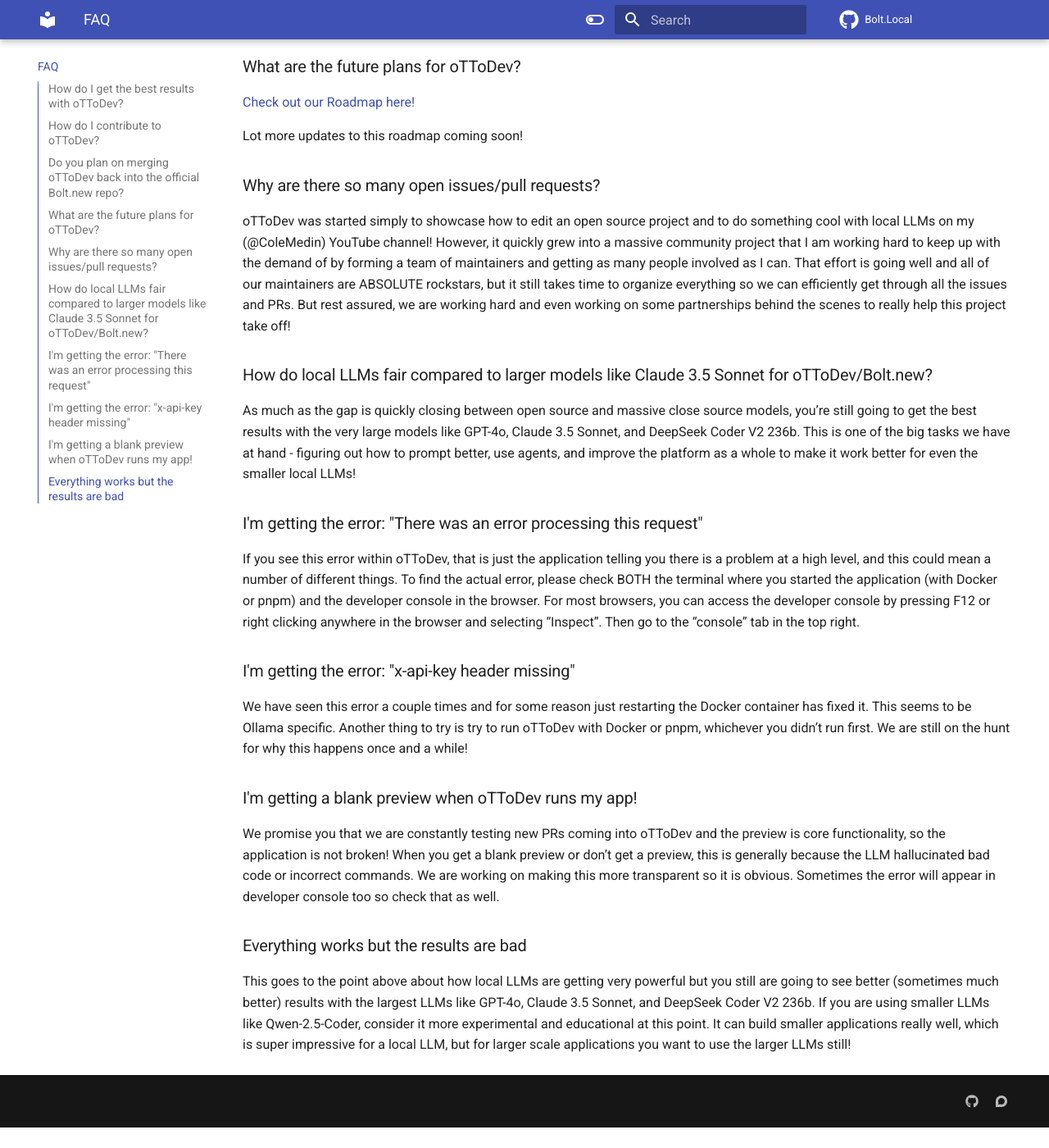
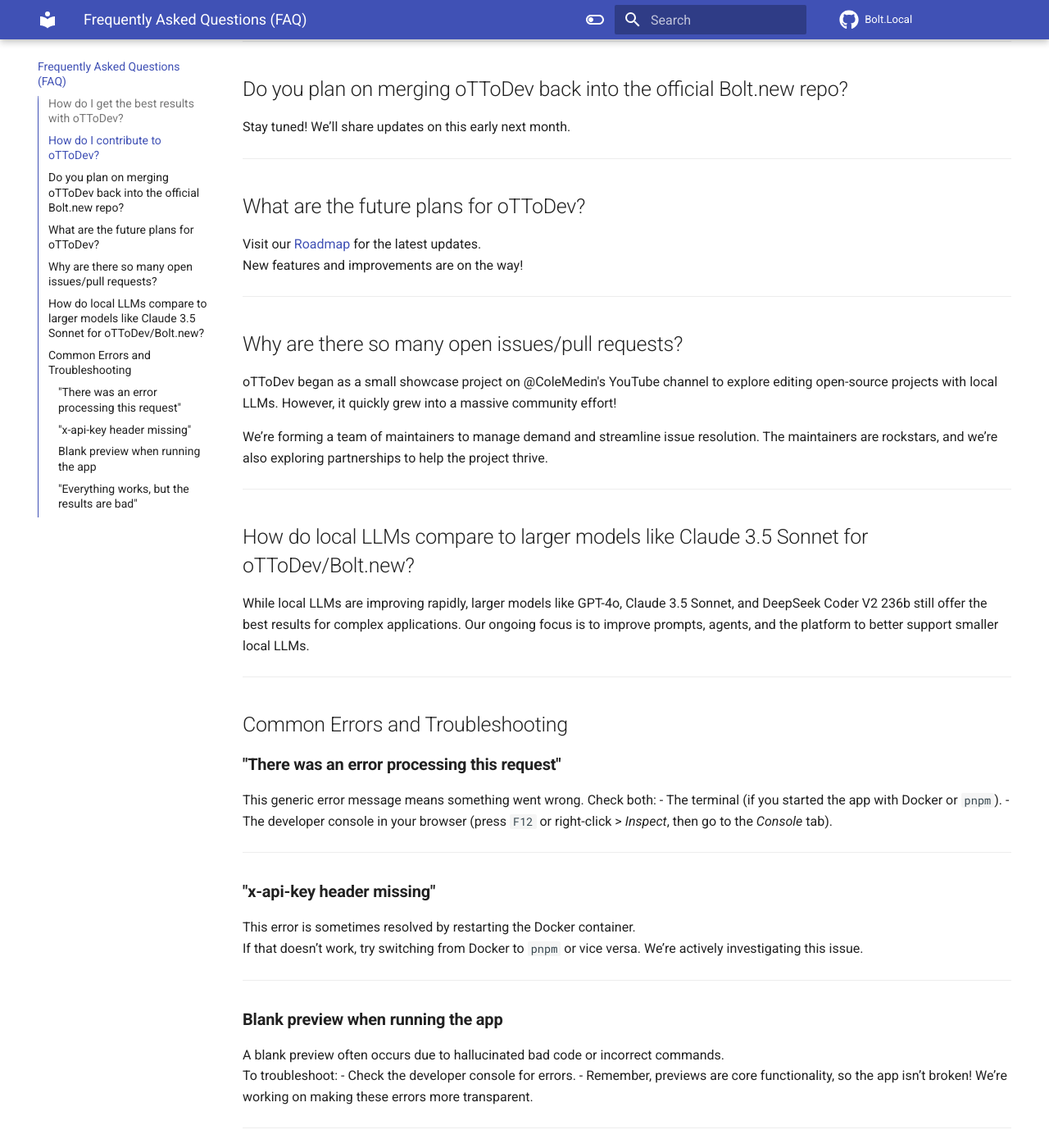
Before and after one commit to stackblitz/bolt.new, an MkDocs documentation site: the page built from docs/docs/FAQ.md, in a window 1280 px wide and 1400 px high, scrolled down 743 px. Shown: the whole window at 82% size. Built offline with MkDocs 1.6.1 and Material for MkDocs 9.7.7, drawn with Linux system fonts in a browser that asks for light colours; comment, search, counter and statistics services are not loaded; before the commit the page ends 2118 px from its top, so only the background shows below that; some of the changed text lies outside the part shown.

Commit message:
Update FAQ.md

```diff
--- a/docs/docs/FAQ.md
+++ b/docs/docs/FAQ.md
@@ -1,52 +1,81 @@
-# FAQ
+# Frequently Asked Questions (FAQ)
 
-### How do I get the best results with oTToDev?
+## How do I get the best results with oTToDev?
 
-- **Be specific about your stack**: If you want to use specific frameworks or libraries (like Astro, Tailwind, ShadCN, or any other popular JavaScript framework), mention them in your initial prompt to ensure Bolt scaffolds the project accordingly.
+- **Be specific about your stack**:
+  Mention the frameworks or libraries you want to use (e.g., Astro, Tailwind, ShadCN) in your initial prompt. This ensures that oTToDev scaffolds the project according to your preferences.
 
-- **Use the enhance prompt icon**: Before sending your prompt, try clicking the 'enhance' icon to have the AI model help you refine your prompt, then edit the results before submitting.
+- **Use the enhance prompt icon**:
+  Before sending your prompt, click the *enhance* icon to let the AI refine your prompt. You can edit the suggested improvements before submitting.
 
-- **Scaffold the basics first, then add features**: Make sure the basic structure of your application is in place before diving into more advanced functionality. This helps oTToDev understand the foundation of your project and ensure everything is wired up right before building out more advanced functionality.
+- **Scaffold the basics first, then add features**:
+  Ensure the foundational structure of your application is in place before introducing advanced functionality. This helps oTToDev establish a solid base to build on.
 
-- **Batch simple instructions**: Save time by combining simple instructions into one message. For example, you can ask oTToDev to change the color scheme, add mobile responsiveness, and restart the dev server, all in one go saving you time and reducing API credit consumption significantly.
+- **Batch simple instructions**:
+  Combine simple tasks into a single prompt to save time and reduce API credit consumption. For example:
+  *"Change the color scheme, add mobile responsiveness, and restart the dev server."*
 
-### How do I contribute to oTToDev?
+---
 
-[Please check out our dedicated page for contributing to oTToDev here!](CONTRIBUTING.md)
+## How do I contribute to oTToDev?
 
-### Do you plan on merging oTToDev back into the official Bolt.new repo?
+Check out our [Contribution Guide](CONTRIBUTING.md) for more details on how to get involved!
 
-More news coming on this coming early next month - stay tuned!
+---
 
-### What are the future plans for oTToDev?
+## Do you plan on merging oTToDev back into the official Bolt.new repo?
 
-[Check out our Roadmap here!](https://roadmap.sh/r/ottodev-roadmap-2ovzo)
+Stay tuned! We’ll share updates on this early next month.
 
-Lot more updates to this roadmap coming soon!
+---
 
-### Why are there so many open issues/pull requests?
+## What are the future plans for oTToDev?
 
-oTToDev was started simply to showcase how to edit an open source project and to do something cool with local LLMs on my (@ColeMedin) YouTube channel! However, it quickly
-grew into a massive community project that I am working hard to keep up with the demand of by forming a team of maintainers and getting as many people involved as I can.
-That effort is going well and all of our maintainers are ABSOLUTE rockstars, but it still takes time to organize everything so we can efficiently get through all
-the issues and PRs. But rest assured, we are working hard and even working on some partnerships behind the scenes to really help this project take off!
+Visit our [Roadmap](https://roadmap.sh/r/ottodev-roadmap-2ovzo) for the latest updates.
+New features and improvements are on the way!
 
-### How do local LLMs fair compared to larger models like Claude 3.5 Sonnet for oTToDev/Bolt.new?
+---
 
-As much as the gap is quickly closing between open source and massive close source models, you’re still going to get the best results with the very large models like GPT-4o, Claude 3.5 Sonnet, and DeepSeek Coder V2 236b. This is one of the big tasks we have at hand - figuring out how to prompt better, use agents, and improve the platform as a whole to make it work better for even the smaller local LLMs!
+## Why are there so many open issues/pull requests?
 
-### I'm getting the error: "There was an error processing this request"
+oTToDev began as a small showcase project on @ColeMedin's YouTube channel to explore editing open-source projects with local LLMs. However, it quickly grew into a massive community effort!
 
-If you see this error within oTToDev, that is just the application telling you there is a problem at a high level, and this could mean a number of different things. To find the actual error, please check BOTH the terminal where you started the application (with Docker or pnpm) and the developer console in the browser. For most browsers, you can access the developer console by pressing F12 or right clicking anywhere in the browser and selecting “Inspect”. Then go to the “console” tab in the top right.
+We’re forming a team of maintainers to manage demand and streamline issue resolution. The maintainers are rockstars, and we’re also exploring partnerships to help the project thrive.
 
-### I'm getting the error: "x-api-key header missing"
+---
 
-We have seen this error a couple times and for some reason just restarting the Docker container has fixed it. This seems to be Ollama specific. Another thing to try is try to run oTToDev with Docker or pnpm, whichever you didn’t run first. We are still on the hunt for why this happens once and a while!
+## How do local LLMs compare to larger models like Claude 3.5 Sonnet for oTToDev/Bolt.new?
 
-### I'm getting a blank preview when oTToDev runs my app!
+While local LLMs are improving rapidly, larger models like GPT-4o, Claude 3.5 Sonnet, and DeepSeek Coder V2 236b still offer the best results for complex applications. Our ongoing focus is to improve prompts, agents, and the platform to better support smaller local LLMs.
 
-We promise you that we are constantly testing new PRs coming into oTToDev and the preview is core functionality, so the application is not broken! When you get a blank preview or don’t get a preview, this is generally because the LLM hallucinated bad code or incorrect commands. We are working on making this more transparent so it is obvious. Sometimes the error will appear in developer console too so check that as well.
+---
 
-### Everything works but the results are bad
+## Common Errors and Troubleshooting
 
-This goes to the point above about how local LLMs are getting very powerful but you still are going to see better (sometimes much better) results with the largest LLMs like GPT-4o, Claude 3.5 Sonnet, and DeepSeek Coder V2 236b. If you are using smaller LLMs like Qwen-2.5-Coder, consider it more experimental and educational at this point. It can build smaller applications really well, which is super impressive for a local LLM, but for larger scale applications you want to use the larger LLMs still!
+### **"There was an error processing this request"**
+This generic error message means something went wrong. Check both:
+- The terminal (if you started the app with Docker or `pnpm`).
+- The developer console in your browser (press `F12` or right-click > *Inspect*, then go to the *Console* tab).
+
+---
+
+### **"x-api-key header missing"**
+This error is sometimes resolved by restarting the Docker container.
+If that doesn’t work, try switching from Docker to `pnpm` or vice versa. We’re actively investigating this issue.
+
+---
+
+### **Blank preview when running the app**
+A blank preview often occurs due to hallucinated bad code or incorrect commands.
+To troubleshoot:
+- Check the developer console for errors.
+- Remember, previews are core functionality, so the app isn’t broken! We’re working on making these errors more transparent.
+
+---
+
+### **"Everything works, but the results are bad"**
+Local LLMs like Qwen-2.5-Coder are powerful for small applications but still experimental for larger projects. For better results, consider using larger models like GPT-4o, Claude 3.5 Sonnet, or DeepSeek Coder V2 236b.
+
+---
+
+Got more questions? Feel free to reach out or open an issue in our GitHub repo!
```
